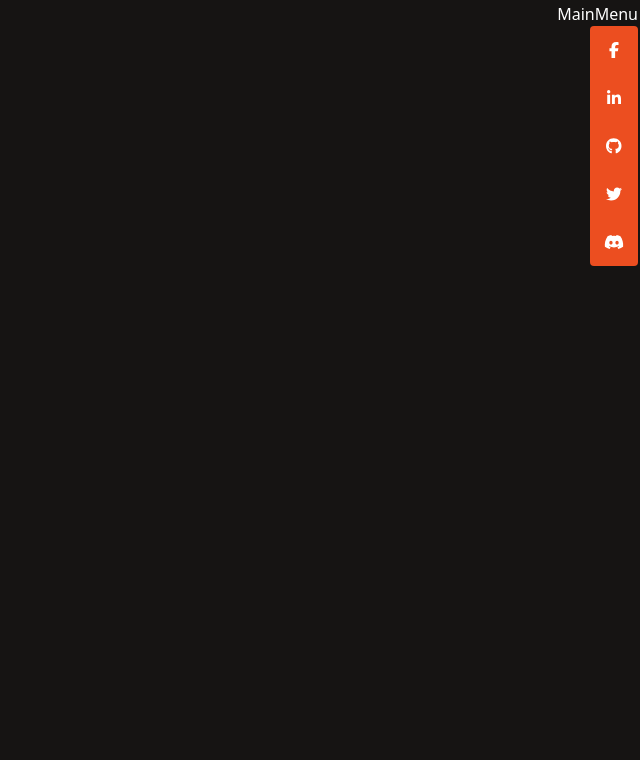
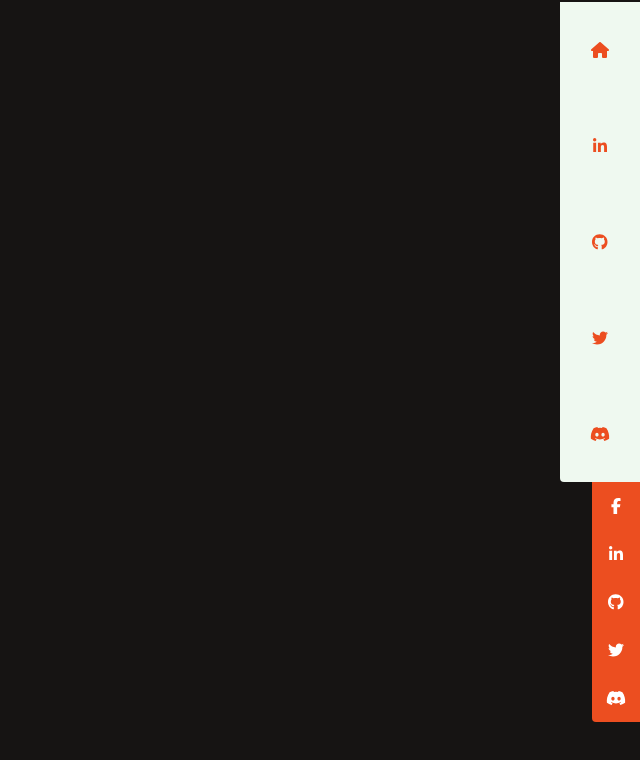
Before and after one commit to milwilczynski/kekAbout, a React (Vite) app: page / in a window 1280 px wide. Shown: the top 760 px of the page, without its empty margins (640-1280 px from the left). Built offline with nearby package versions, Linux system fonts and the light colour scheme.

Commit message:
main menu, .env configuration

```diff
--- a/package.json
+++ b/package.json
@@ -39,6 +39,7 @@
     "typescript": ">=4.4",
     "typescript-plugin-css-modules": "^3.4.0",
     "vite": "^3.1.0",
-    "vite-tsconfig-paths": "^3.5.1"
+    "vite-tsconfig-paths": "^3.5.1",
+    "dotenv": "^16.0.3"
   }
 }
--- a/src/components/navigation/MainMenu.tsx
+++ b/src/components/navigation/MainMenu.tsx
@@ -1,7 +1,34 @@
 import React from 'react';
+import { FontAwesomeIcon } from '@fortawesome/react-fontawesome';
+import {
+  faDiscord,
+  faGithub,
+  faLinkedinIn,
+  faTwitter,
+} from '@fortawesome/free-brands-svg-icons';
+import { faHome } from '@fortawesome/free-solid-svg-icons';
+import styles from '~/components/navigation/navigation.module.scss';
 
 interface MainMenuProps {}
 
 export function MainMenu(props: MainMenuProps) {
-  return <>MainMenu</>;
+  return (
+    <section className={styles.menu_holder}>
+      <div className={styles.menu_holder_icon}>
+        <FontAwesomeIcon icon={faHome} />
+      </div>
+      <div className={styles.menu_holder_icon}>
+        <FontAwesomeIcon icon={faLinkedinIn} />
+      </div>
+      <div className={styles.menu_holder_icon}>
+        <FontAwesomeIcon icon={faGithub} />
+      </div>
+      <div className={styles.menu_holder_icon}>
+        <FontAwesomeIcon icon={faTwitter} />
+      </div>
+      <div className={styles.menu_holder_icon}>
+        <FontAwesomeIcon icon={faDiscord} />
+      </div>
+    </section>
+  );
 }
--- a/src/components/navigation/Socials.tsx
+++ b/src/components/navigation/Socials.tsx
@@ -8,26 +8,53 @@ import {
   faTwitter,
 } from '@fortawesome/free-brands-svg-icons';
 import styles from './navigation.module.scss';
+import config from '~/utils/config';
 
 interface SocialsProps {}
 
 export function Socials(props: SocialsProps) {
+  function redirect(url: string): void {
+    console.log('-> url', url);
+
+    window.open(url, '_blank');
+  }
+
   return (
     <section className={styles.socials_holder}>
       <div className={styles.socials_holder_socials}>
-        <div className={styles.socials_holder_socials_icon}>
+        <div
+          role="presentation"
+          className={styles.socials_holder_socials_icon}
+          onClick={() => redirect(config.socials.facebook)}
+        >
           <FontAwesomeIcon icon={faFacebookF} />
         </div>
-        <div className={styles.socials_holder_socials_icon}>
+        <div
+          role="presentation"
+          className={styles.socials_holder_socials_icon}
+          onClick={() => redirect(config.socials.linkedIn)}
+        >
           <FontAwesomeIcon icon={faLinkedinIn} />
         </div>
-        <div className={styles.socials_holder_socials_icon}>
+        <div
+          role="presentation"
+          className={styles.socials_holder_socials_icon}
+          onClick={() => redirect(config.socials.github)}
+        >
           <FontAwesomeIcon icon={faGithub} />
         </div>
-        <div className={styles.socials_holder_socials_icon}>
+        <div
+          role="presentation"
+          className={styles.socials_holder_socials_icon}
+          onClick={() => redirect(config.socials.twitter)}
+        >
           <FontAwesomeIcon icon={faTwitter} />
         </div>
-        <div className={styles.socials_holder_socials_icon}>
+        <div
+          role="presentation"
+          className={styles.socials_holder_socials_icon}
+          onClick={() => redirect(config.socials.discord)}
+        >
           <FontAwesomeIcon icon={faDiscord} />
         </div>
       </div>
--- a/src/components/navigation/navigation.module.scss
+++ b/src/components/navigation/navigation.module.scss
@@ -1,12 +1,49 @@
 #navigation {
-  @apply flex flex-col items-end w-fit fixed right-0 top-0 w-fit mr-0.5 my-0.5;
+  @apply flex flex-col items-end w-fit fixed right-0 top-0 w-fit my-0.5;
+  //MAIN_MENU
+  .menu_holder {
+    @apply flex flex-col w-fit justify-center items-center;
+    font-family: 'Lato', serif;
+
+    &_icon {
+      @apply flex w-full p-10 bg-white h-full justify-center align-middle text-orange;
+      width: 3rem;
+      transition: all 0.5s;
+
+      svg {
+        @apply self-center;
+      }
+
+      &:last-child {
+        @apply rounded-bl;
+      }
+
+      &:hover {
+        @apply bg-orange cursor-pointer;
+        transition: all 0.5s;
+
+        svg {
+          @apply text-white;
+        }
+      }
+    }
+  }
+
+  &_toggle {
+    @apply mr-2;
+    &:hover {
+      @apply cursor-pointer;
+    }
+  }
+
   .socials_holder {
     @apply flex-row-reverse flex w-fit justify-center items-center;
     font-family: 'Lato', serif;
 
     &_socials {
-      @apply flex flex-col w-full bg-orange rounded;
+      @apply flex flex-col w-full bg-orange rounded-bl;
       height: 15rem;
+
       &_icon {
         @apply flex w-full h-full justify-center align-middle;
         width: 3rem;
@@ -16,9 +53,6 @@
           @apply self-center;
         }
 
-        &:first-child {
-          @apply rounded-t;
-        }
         &:last-child {
           @apply rounded-b;
         }
@@ -26,12 +60,14 @@
         &:hover {
           @apply bg-white cursor-pointer;
           transition: all 0.5s;
+
           svg {
             @apply text-orange;
           }
         }
       }
     }
+
     &_toggle {
       @apply mr-2;
       &:hover {
--- /dev/null
+++ b/src/utils/config.ts
@@ -0,0 +1,15 @@
+interface Socials {
+  facebook: string;
+  linkedIn: string;
+  github: string;
+  discord: string;
+  twitter: string;
+}
+
+const config: { socials: Socials } = {
+  socials: import.meta.env.VITE_SOCIAL_LINKS
+    ? (JSON.parse(import.meta.env.VITE_SOCIAL_LINKS as string) as Socials)
+    : ({} as Socials),
+};
+
+export default config;
```
Also changed, not shown: 2 other files (tests, documents, lock files or other folders).
